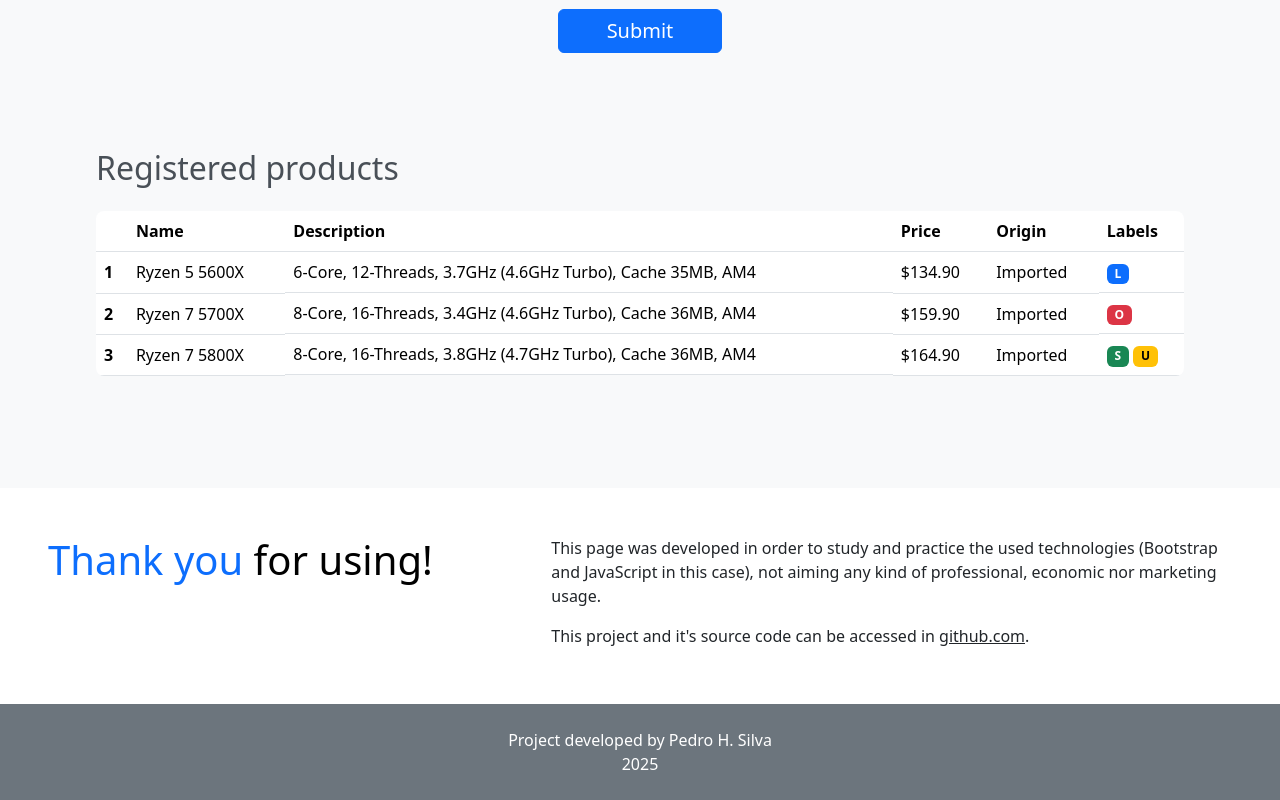
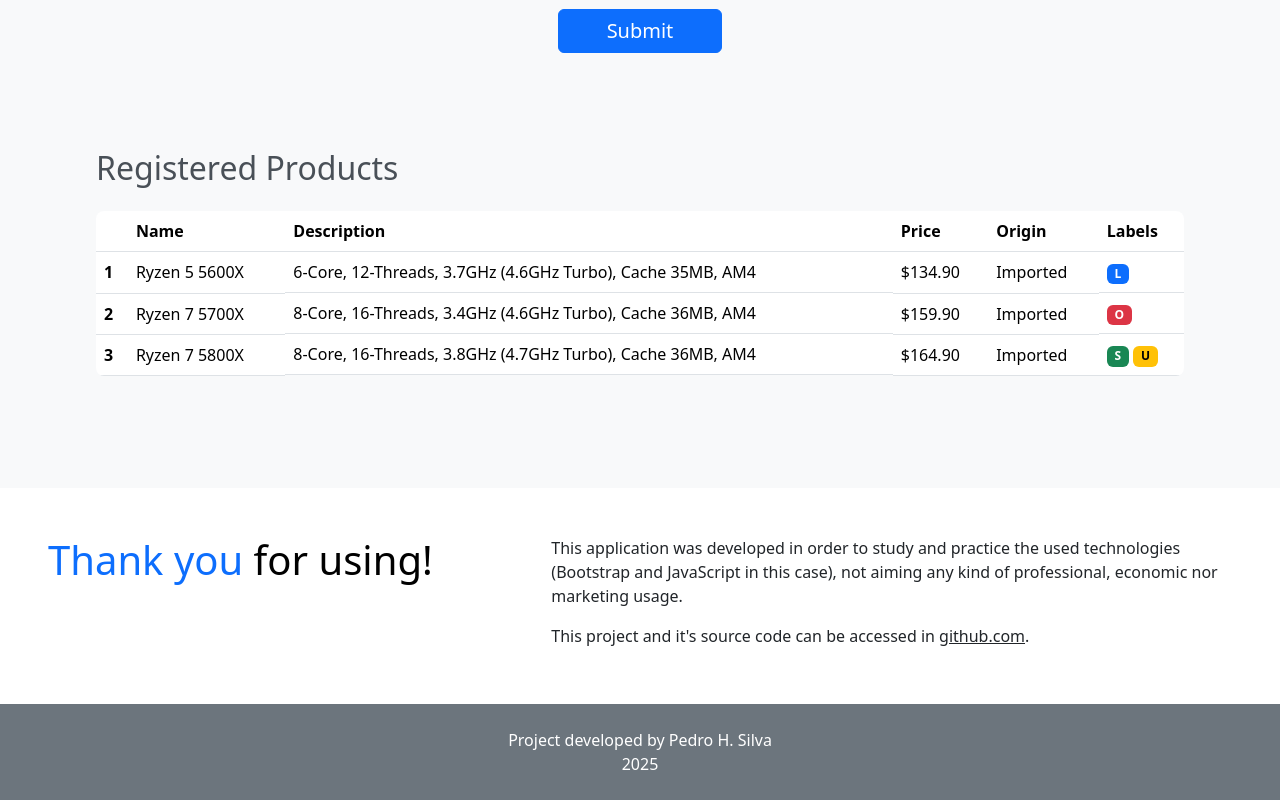
Before and after one commit to peduu87/product-register, a plain HTML site: page index.html in a window 1280 px wide. Shown: the part 545-1345 px from the top of the page. Drawn offline with nearby package versions, Linux system fonts and the light colour scheme.

Commit message:
Update index.html

```diff
--- a/index.html
+++ b/index.html
@@ -90,7 +90,7 @@
 
             <section class="py-4 p-lg-5">
                 <div class="h2 text-light-emphasis">
-                    Registered products
+                    Registered Products
                 </div>
 
                 <div class="mt-4 rounded">
@@ -119,7 +119,7 @@
                     <h1 class="text-primary">Thank you <span class="text-black">for using!</span></h1>
                 </div>
                 <div class="col-12 col-lg-7">
-                    <p>This page was developed in order to study and practice the used technologies (Bootstrap and
+                    <p>This application was developed in order to study and practice the used technologies (Bootstrap and
                         JavaScript in this case), not aiming any kind of professional, economic nor marketing usage.</p>
                     <p class="mb-2">This project and it's source code can be accessed in <a
                             href="https://github.com/peduu87/product-register" class="text-dark">github.com</a>.</p>
```
